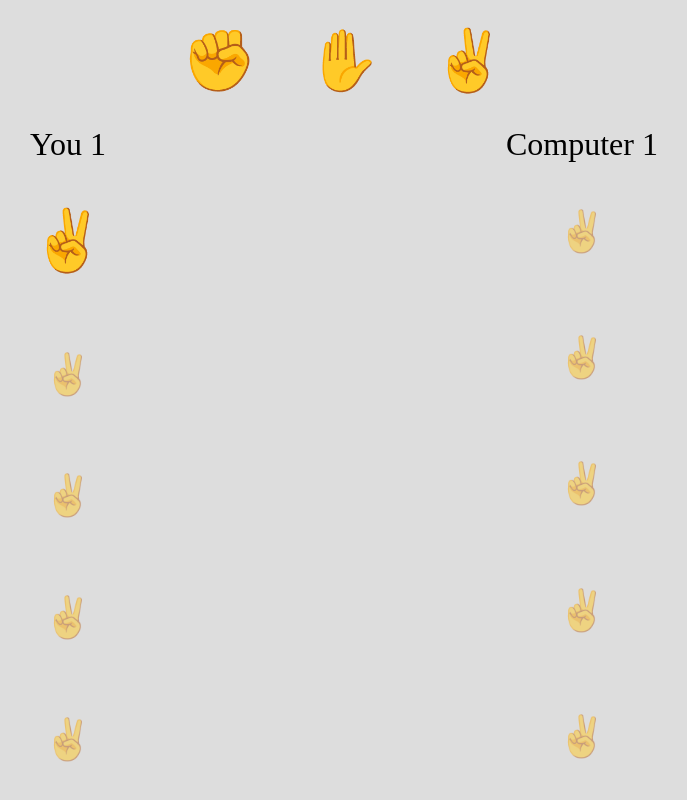
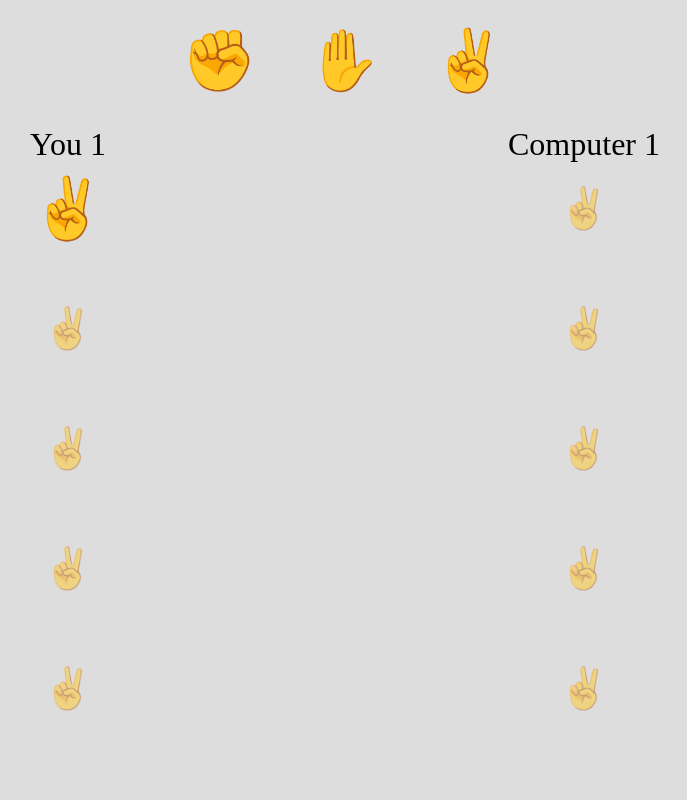
Before and after one commit to DatPNguyen212/rock-paper-scissors-game, a plain HTML site: page index.html in a window 1280 px wide. Shown: the whole page, without its empty margins (296-983 px from the left). Drawn offline with Linux system fonts and the light colour scheme.

Commit message:
fix history items not aligned and not spacing properly when there are few items

```diff
--- a/style.css
+++ b/style.css
@@ -17,10 +17,13 @@
     100vh - var(--player-choice-container-height) -
       var(--height-player-computer-label)
   );
+  --history-item-height: 80px;
+  --history-item-width: 80px;
   --player-choice-emoji-size: 60px;
   --history-emoji-size: 40px;
   --gap-player-choice: 50px;
   --gap-player-computer-history: 200px;
+  --gap-history-content: 40px;
   --font-size-player-computer-label: 2rem;
   --gap-playerLabel-playerWin: 0.5rem;
   --gap-computerLabel-computerWin: var(--gap-playerLabel-playerWin);
@@ -99,14 +102,20 @@ body {
 .computer-history-container {
   display: flex;
   flex-direction: column;
-  justify-content: space-around;
+  gap: var(--gap-history-content);
   align-items: center;
   height: var(--height-player-computer-history-container);
+  flex-wrap: nowrap;
 }
 
 .history {
   font-size: var(--history-emoji-size);
   opacity: var(--emoji-history-opacity);
+  display: flex;
+  justify-content: center;
+  align-items: center;
+  width: var(--history-item-width);
+  height: var(--history-item-height);
 }
 
 .player-choice-container .choice {
```
